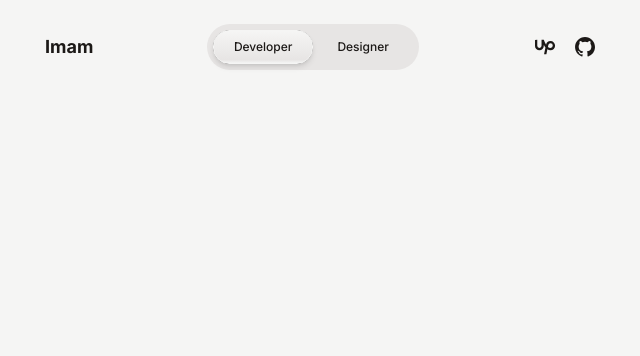
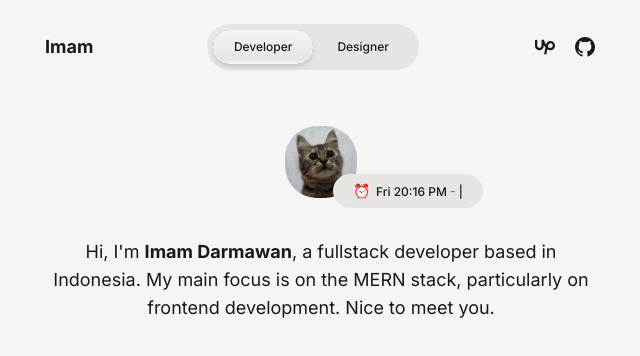
Before and after one commit to imam-darmawan/imam-darmawan.github.io, a React (Vite) app: page / in a window 1280 px wide. Shown: the top 356 px of the page, without its empty margins (319-959 px from the left). Built offline with nearby package versions, Linux system fonts and the light colour scheme.

Commit message:
Add about section

```diff
--- a/package.json
+++ b/package.json
@@ -11,9 +11,11 @@
   },
   "dependencies": {
     "clsx": "^2.1.1",
+    "dayjs": "^1.11.13",
     "prop-types": "^15.8.1",
     "react": "^18.3.1",
-    "react-dom": "^18.3.1"
+    "react-dom": "^18.3.1",
+    "typed.js": "^2.1.0"
   },
   "devDependencies": {
     "@eslint/js": "^9.13.0",
--- /dev/null
+++ b/src/About.jsx
@@ -0,0 +1,25 @@
+import Status from "./components/Status";
+
+const About = () => {
+  return (
+    <div className="mt-14 flex flex-col items-center justify-center gap-10">
+      <div className="relative">
+        <img
+          src="/tupai-100x100.png"
+          alt="Imam's Cat"
+          className="aspect-square w-[4.5rem] rounded-[2rem] object-cover"
+        />
+        <div className="absolute left-2/3 top-2/3">
+          <Status />
+        </div>
+      </div>
+      <p className="text-center text-lg font-normal">
+        Hi, I&apos;m <b>Imam Darmawan</b>, a fullstack developer based in
+        Indonesia. My main focus is on the MERN stack, particularly on frontend
+        development. Nice to meet you.
+      </p>
+    </div>
+  );
+};
+
+export default About;
--- a/src/App.jsx
+++ b/src/App.jsx
@@ -1,5 +1,6 @@
 import { useState } from "react";
 import Header from "./Header";
+import About from "./About";
 
 const App = () => {
   const [selectedRole, setSelectedRole] = useState("developer");
@@ -7,6 +8,9 @@ const App = () => {
   return (
     <div className="mx-auto max-w-[34.5rem]">
       <Header selectedRole={selectedRole} setSelectedRole={setSelectedRole} />
+      <main>
+        <About />
+      </main>
     </div>
   );
 };
--- /dev/null
+++ b/src/components/Status.jsx
@@ -0,0 +1,69 @@
+import { useRef, useEffect } from "react";
+import Typed from "typed.js";
+import { renderToStaticMarkup } from "react-dom/server";
+import dayjs from "dayjs";
+import timezone from "dayjs/plugin/timezone";
+import utc from "dayjs/plugin/utc";
+
+// dayjs plugins
+dayjs.extend(timezone);
+dayjs.extend(utc);
+
+const Status = () => {
+  const textWrapper = useRef(null);
+
+  // Author's local time text (Sun 20:00 PM - 2h behind)
+  const TimeStatus = () => {
+    const userTime = dayjs();
+    const authorTime = userTime.tz("Asia/Jakarta");
+    const timeDiff = (authorTime.utcOffset() - userTime.utcOffset()) / 60;
+
+    return (
+      <>
+        <span className="mr-1.5 text-sm">⏰</span>
+        {authorTime.format("ddd HH:mm A")}
+        <span className="text-stone-500">
+          {timeDiff !== 0 &&
+            (timeDiff > 0
+              ? ` - ${timeDiff}h ahead`
+              : ` - ${timeDiff * -1}h behind`)}
+        </span>
+      </>
+    );
+  };
+
+  useEffect(() => {
+    const typed = new Typed(textWrapper.current, {
+      strings: [
+        "<span class='text-xs mr-1.5'>✅</span> Available",
+        renderToStaticMarkup(<TimeStatus />),
+      ],
+      loop: true,
+      typeSpeed: 50,
+      backSpeed: 20,
+      backDelay: 3000,
+      onStringTyped: (arrayPos, self) => {
+        // Update the author's local time
+        if (arrayPos === 0) {
+          self.strings[1] = renderToStaticMarkup(<TimeStatus />);
+        }
+      },
+    });
+
+    return () => {
+      typed.destroy();
+    };
+  }, []);
+
+  return (
+    <div className="flex h-[2.125rem] max-w-[40vw] items-center rounded-3xl bg-stone-200 px-5">
+      <div className="overflow-hidden text-nowrap" dir="rtl">
+        {/* Wrap the status texts inside of a <bdi> tag
+        to treat the texts it contains in isolation from its surrounding text */}
+        <bdi>{<span ref={textWrapper}></span>}</bdi>
+      </div>
+    </div>
+  );
+};
+
+export default Status;
```
Also changed, not shown: public/tupai-100x100.png (added), 1 other file (tests, documents, lock files or other folders).
